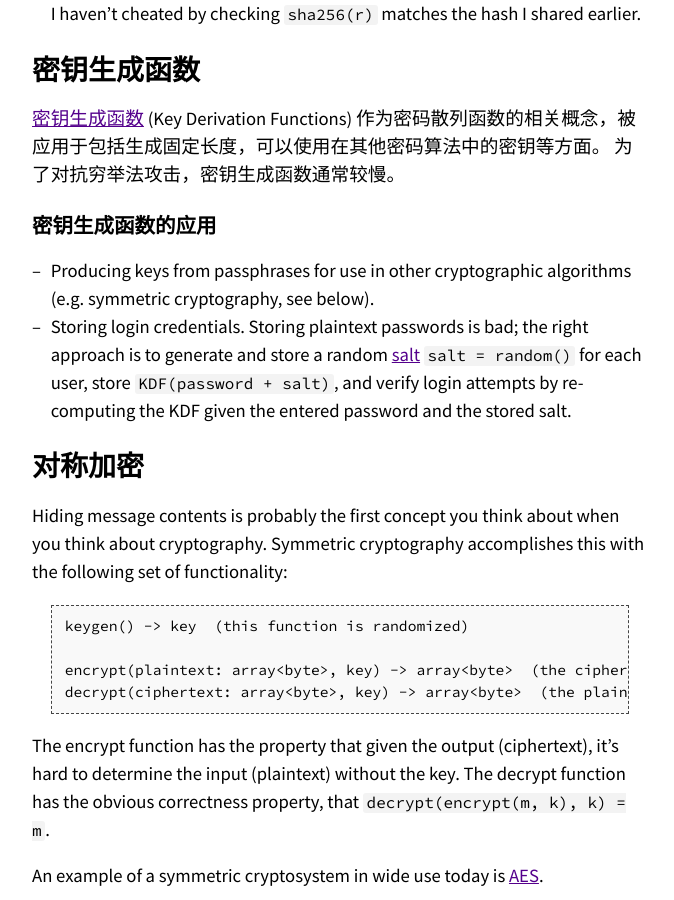
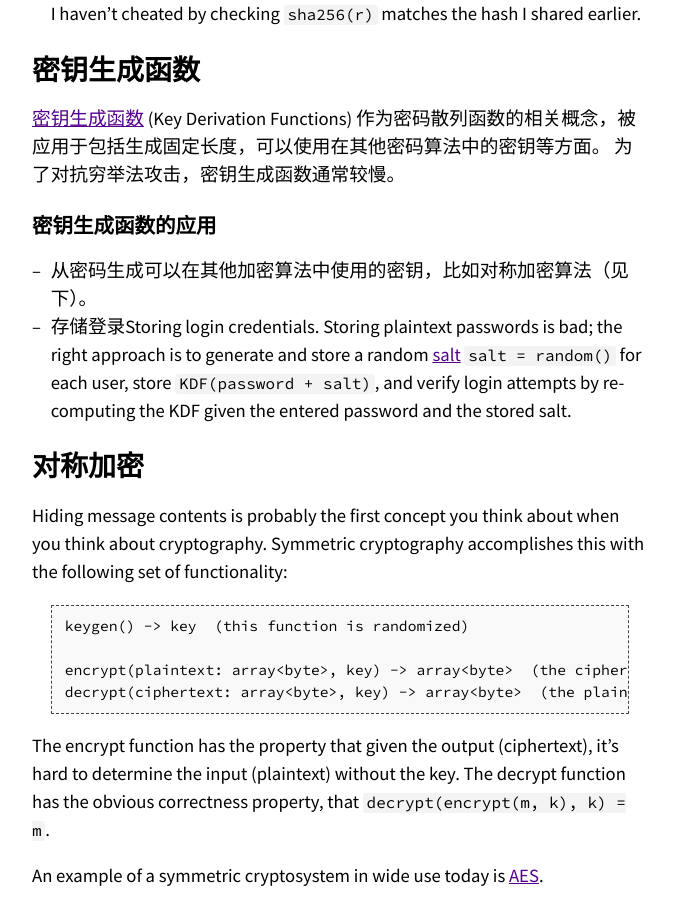
Before and after one commit to missing-semester-cn/missing-semester-cn.github.io, a Jekyll site: the page built from _2020/security.md, in a window 1280 px wide and 900 px high, scrolled down 3036 px. Shown: the whole window, without its empty margins (300-974 px from the left). Built offline with Jekyll 4.4.1, drawn with Linux system fonts in a browser that asks for light colours.

Commit message:
update kdf

```diff
--- a/_2020/security.md
+++ b/_2020/security.md
@@ -98,9 +98,8 @@ checking `sha256(r)` matches the hash I shared earlier.
 
 ## 密钥生成函数的应用
 
-- Producing keys from passphrases for use in other cryptographic algorithms
-(e.g. symmetric cryptography, see below).
-- Storing login credentials. Storing plaintext passwords is bad; the right
+- 从密码生成可以在其他加密算法中使用的密钥，比如对称加密算法（见下）。
+- 存储登录Storing login credentials. Storing plaintext passwords is bad; the right
 approach is to generate and store a random
 [salt](https://en.wikipedia.org/wiki/Salt_(cryptography)) `salt = random()` for
 each user, store `KDF(password + salt)`, and verify login attempts by
```
